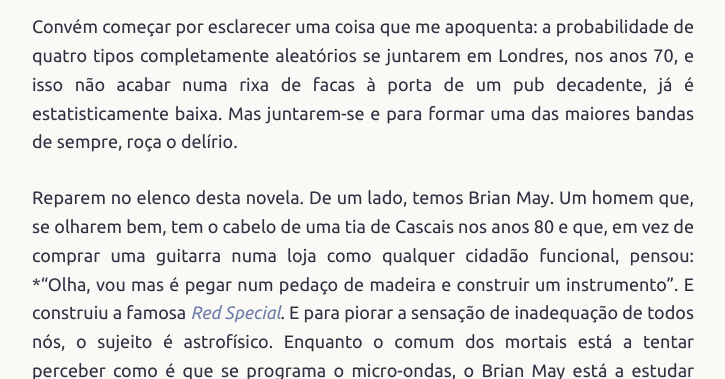
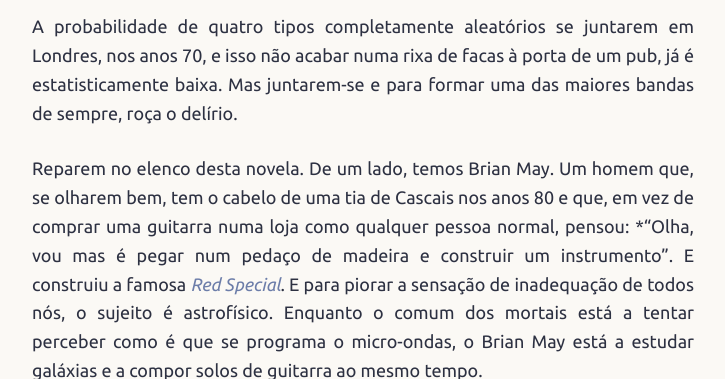
Before and after one commit to joaquim-capitao/musica, a Jekyll site: the page built from artistas/queen.md, in a window 1280 px wide and 900 px high, cut to the strip 521-900 px from the top of the window. Shown: the whole strip, without its empty margins (277-1002 px from the left). Built offline with Jekyll 4.4.1, drawn with Linux system fonts in a browser that asks for light colours; our own code applies the rules of GitHub Pages for plain Markdown files.

Commit message:
Update queen.md

```diff
--- a/artistas/queen.md
+++ b/artistas/queen.md
@@ -4,9 +4,9 @@
 
 ![](https://queennet.com.br/wp-content/uploads/2024/02/queen-cartao.jpg)
 
-Convém começar por esclarecer uma coisa que me apoquenta: a probabilidade de quatro tipos completamente aleatórios se juntarem em Londres, nos anos 70, e isso não acabar numa rixa de facas à porta de um pub decadente, já é estatisticamente baixa. Mas juntarem-se e para formar uma das maiores bandas de sempre, roça o delírio.
+A probabilidade de quatro tipos completamente aleatórios se juntarem em Londres, nos anos 70, e isso não acabar numa rixa de facas à porta de um pub, já é estatisticamente baixa. Mas juntarem-se e para formar uma das maiores bandas de sempre, roça o delírio.
 
-Reparem no elenco desta novela. De um lado, temos Brian May. Um homem que, se olharem bem, tem o cabelo de uma tia de Cascais nos anos 80 e que, em vez de comprar uma guitarra numa loja como qualquer cidadão funcional, pensou: *"Olha, vou mas é pegar num pedaço de madeira e construir um instrumento". E construiu a famosa [_Red Special_](https://pt.wikipedia.org/wiki/Red_Special). E para piorar a sensação de inadequação de todos nós, o sujeito é astrofísico. Enquanto o comum dos mortais está a tentar perceber como é que se programa o micro-ondas, o Brian May está a estudar galáxias e a compor solos de guitarra ao mesmo tempo.
+Reparem no elenco desta novela. De um lado, temos Brian May. Um homem que, se olharem bem, tem o cabelo de uma tia de Cascais nos anos 80 e que, em vez de comprar uma guitarra numa loja como qualquer pessoa normal, pensou: *"Olha, vou mas é pegar num pedaço de madeira e construir um instrumento". E construiu a famosa [_Red Special_](https://pt.wikipedia.org/wiki/Red_Special). E para piorar a sensação de inadequação de todos nós, o sujeito é astrofísico. Enquanto o comum dos mortais está a tentar perceber como é que se programa o micro-ondas, o Brian May está a estudar galáxias e a compor solos de guitarra ao mesmo tempo.
 
 Depois tínhamos o Roger Taylor, o baterista. O Roger era aquele homem que sofria daquilo a que a medicina devia chamar de _"síndrome do loiro demasiado bonito"_. Gritava notas tão agudas que os cães da vizinhança entravam em pânico, e tinha um caso de amor tão profundo pelo seu próprio automóvel que achou que o mundo merecia uma canção sobre isso: _I'm In Love With My Car_.
 
```
